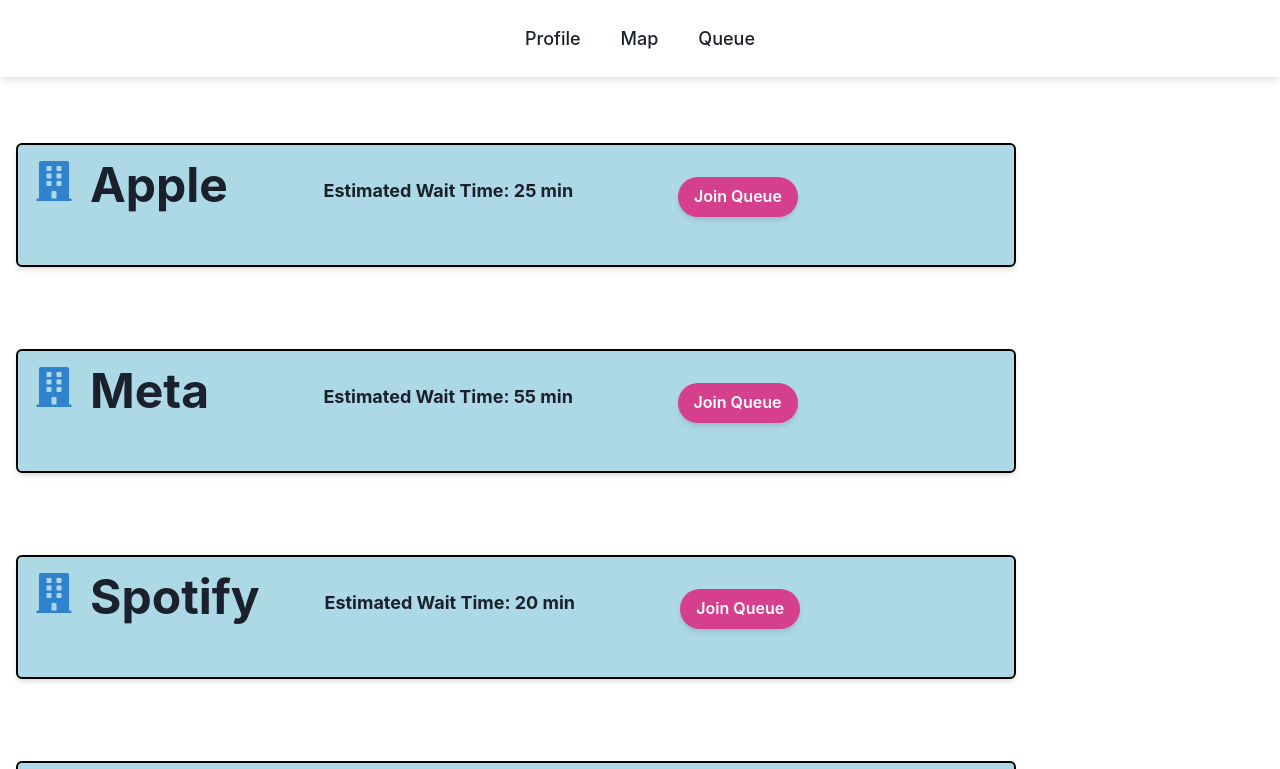
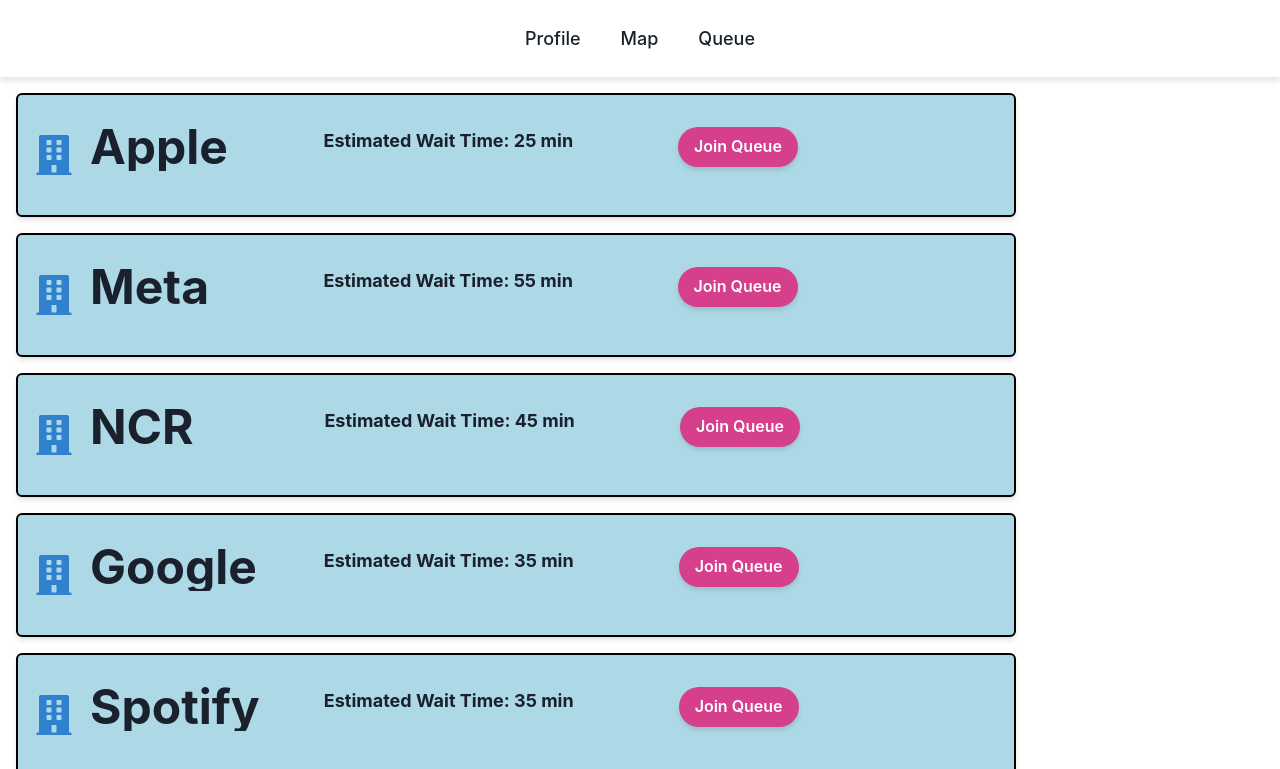
Before and after one commit to pranavsreedhar123/career_queue, a React (Create React App) app in the folder frontend/: page /queue in a window 1280 px wide. Shown: the top 769 px of the page. Built offline with nearby package versions, Linux system fonts and the light colour scheme.

Commit message:
AppJS CompanyQueue Changes

```diff
--- a/frontend/src/App.js
+++ b/frontend/src/App.js
@@ -1,6 +1,7 @@
 import logo from './logo.svg';
 import './App.css';
 import * as React from 'react'
+
 
 // 1. import `ChakraProvider` component
 import { ChakraProvider } from '@chakra-ui/react'
--- a/frontend/src/CompanyQueue.js
+++ b/frontend/src/CompanyQueue.js
@@ -1,21 +1,14 @@
-import React, { useRef, useState } from "react";
-import theme from "./theme";
+import React, { useState, useEffect } from "react";
 import Navbar from "./components/Navbar";
 import {
     Box,
-    VStack,
-    HStack,
+    SimpleGrid,
+    Heading,
     Text,
-    Image,
     Button,
-    SimpleGrid,
-    Input,
+    Icon,
     useToast,
-    Heading,
-    Badge,
-    Icon
 } from "@chakra-ui/react";
-import { FaList } from "react-icons/fa";
 import { FaBuilding } from "react-icons/fa";
 
 const companies = [
@@ -34,206 +27,178 @@
         "Wait Time": "55 min"
     },
     {
-        "Company Name": "Spotify",
+        "Company Name": "NCR",
         "Location": "A2",
         "Logo": "",
-        "Number of People": 4,
-        "Wait Time": "20 min"
+        "Number of People": 9,
+        "Wait Time": "45 min"
     },
     {
         "Company Name": "Google",
         "Location": "B0",
         "Logo": "",
-        "Number of People": 6,
-        "Wait Time": "30 min"
+        "Number of People": 7,
+        "Wait Time": "35 min"
     },
     {
-        "Company Name": "Verizon",
+        "Company Name": "Spotify",
         "Location": "B1",
         "Logo": "",
-        "Number of People": 3,
-        "Wait Time": "15 min"
+        "Number of People": 7,
+        "Wait Time": "35 min"
     },
     {
         "Company Name": "Bose",
         "Location": "B2",
         "Logo": "",
-        "Number of People": 8,
-        "Wait Time": "40 min"
-    },
-    {
-        "Company Name": "Sony",
-        "Location": "C0",
-        "Logo": "",
-        "Number of People": 3,
-        "Wait Time": "15 min"
-    },
-    {
-        "Company Name": "NCR",
-        "Location": "C1",
-        "Logo": "",
-        "Number of People": 9,
-        "Wait Time": "45 min"
-    },
-    {
-        "Company Name": "Tesla",
-        "Location": "C2",
-        "Logo": "",
-        "Number of People": 3,
-        "Wait Time": "15 min"
+        "Number of People": 6,
+        "Wait Time": "30 min"
     }
 ];
 
-function CompanyQueue({ companyName, avgWaitTimePerPerson }) {
-    const [queue, setQueue] = useState([]);
+function CompanyQueue() {
+    const [joinedCompany, setJoinedCompany] = useState({}); // Track if the user has joined a queue for each company
+    const [timers, setTimers] = useState({}); // Track timers for each company
+    const toast = useToast(); // Initialize toast for notifications
 
-    const joinQueue = (personName, company) => {
-        setQueue((prevQueue) => [...prevQueue, personName]);
-        console.log(`${personName} has joined the queue for ${company}.`);
+    // Load the joined company data and timers from localStorage when the component mounts
+    useEffect(() => {
+        const savedQueue = JSON.parse(localStorage.getItem("joinedQueue")) || {};
+        const savedTimers = JSON.parse(localStorage.getItem("timers")) || {};
+
+        setJoinedCompany(savedQueue);
+        setTimers(savedTimers);
+
+        // Start timers for any existing entries
+        Object.keys(savedTimers).forEach((company) => {
+            const timeLeft = savedTimers[company].timeLeft;
+            if (timeLeft > 0) {
+                startTimer(company, timeLeft);
+            }
+        });
+
+        return () => {
+            // Cleanup any timers when the component unmounts
+            Object.keys(timers).forEach(company => {
+                clearInterval(timers[company]?.interval);
+            });
+        };
+    }, []);
+
+    const joinQueue = (companyName) => {
+        const waitTimeInSeconds = parseInt(companies.find(company => company["Company Name"] === companyName)["Wait Time"]) * 60; // Convert wait time to seconds
+
+        // Mark the company as joined and save to localStorage
+        const updatedJoinedCompany = {
+            ...joinedCompany,
+            [companyName]: true,
+        };
+        setJoinedCompany(updatedJoinedCompany);
+        localStorage.setItem("joinedQueue", JSON.stringify(updatedJoinedCompany));
+
+        // Start the timer for the estimated wait time
+        startTimer(companyName, waitTimeInSeconds);
     };
 
-    const showQueue = (company) => {
-        console.log(`Queue for ${company}:`);
-        queue.forEach((person, index) => {
-            console.log(`${index + 1}. ${person}`);
+    const startTimer = (companyName, waitTimeInSeconds) => {
+        let timeLeft = waitTimeInSeconds;
+
+        // Clear existing timer if it exists
+        if (timers[companyName]) {
+            clearInterval(timers[companyName]?.interval);
+        }
+
+        // Create a new interval
+        const interval = setInterval(() => {
+            timeLeft -= 1;
+
+            // Update timers state
+            setTimers((prevTimers) => {
+                const newTimers = { ...prevTimers, [companyName]: { timeLeft, interval } };
+                localStorage.setItem("timers", JSON.stringify(newTimers)); // Save updated timers to localStorage
+                return newTimers;
             });
+
+            // Notify user when time is up
+            if (timeLeft <= 0) {
+                clearInterval(interval);
+                toast({
+                    title: "It's your turn!",
+                    description: `You are now next in line for ${companyName}.`,
+                    status: "success",
+                    duration: 5000,
+                    isClosable: true,
+                });
+                // Clear timer after alert
+                setTimers((prevTimers) => {
+                    const updatedTimers = { ...prevTimers };
+                    delete updatedTimers[companyName]; // Remove the timer for this company
+                    return updatedTimers;
+                });
+                localStorage.setItem("timers", JSON.stringify({ ...timers, [companyName]: null })); // Update localStorage
+            }
+        }, 1000);
     };
-
-    const showPosition = (personName, company) => {
-        const position = queue.indexOf(personName) + 1;
-        if (position > 0) {
-            console.log(`${personName} is at position ${position} in the queue for ${company}.`);
-        } else {
-            console.log(`${personName} is not in the queue for ${company}.`);
-        }
-    };
-
-    const getPosition = (personName, company) => {
-        const position = queue.indexOf(personName) + 1; // Calculate position (1-based index)
-        return position > 0 ? position : null; // Return null if not found
-        console.log(`${personName} is at position ${position} in the queue for ${company}.`);
-    };
-
-    const estimatedWaitTime = () => {
-        const waitTime = queue.length * avgWaitTimePerPerson;
-        console.log(`Estimated wait time for ${companyName}: ${waitTime} minutes.`);
-    };
-
-    // Call these functions as needed, or create buttons to trigger them
 
     return (
         <div>
             <Navbar />
-            {/* <Box>
-                    <Heading as='h1' size='2xl' noOfLines={1}>{companyName}Google</Heading>
-                    <Button onClick={() => joinQueue('Alice', 'Google')}
-                        bg="#fed7d7" // Soft color
-                        variant="solid"
-                        mt={2} // Margin top for spacing
-                        px={4} // Extra padding for a button-like feel
-                        py={2}
-                        size='sm'
-                        rounded='md'
-                        borderRadius="full" // Rounded edges
-
-                        boxShadow="md" // Shadow for depth
-                        _hover={{
-                            background: "white",
-                            transform: "scale(1.05)"
-                        }}
-                    >
-                        Join Queue
-
-                    </Button>
-
-                    <Button
-                        onClick={() => showQueue('Google')}
-                        leftIcon={<Icon as={FaList} />} // Icon for cuteness
-                        bg="#d2edce" // Soft color
-                        variant="solid"
-                        mt={2} // Margin top for spacing
-                        px={4} // Extra padding for a button-like feel
-                        py={2}
-                        size='sm'
-                        rounded='md'
-                        borderRadius="full" // Rounded edges
-
-                        boxShadow="md" // Shadow for depth
-                        _hover={{
-                            background: "white",
-                            transform: "scale(1.05)"
-                        }}
-                    >
-                        Show Queue</Button>
-
-                    <Box mt={4}>
-                        <Text fontSize="lg" fontWeight="bold">
-                            Estimated Wait Time: {estimatedWaitTime} minutes
-                        </Text>
-                    </Box>
-
-                </Box> */}
-            {companies.map((companies, i) => (
-                <>
-
-                    <Box width="50px" // Width of the square
-                        height="50px" // Height of the square
-                        backgroundColor="white" // Color of the square
-                        borderRadius="md" // Optional: to give rounded corners
-                        display="flex"
-                        justifyContent="center"
-                        alignItems="center"
-                        color="black"
-                        fontFamily="Inter"
-                        fontWeight="bold"
-                    >
-                        {getPosition('Alice')} {/* Display the position */}
-                    </Box>
-
-
+            {companies.map((company, i) => (
                 <Box
+                    key={i}
                     m={4}
                     backgroundColor="lightblue"
                     borderRadius="md"
                     p={4}
                     border="2px solid black"
                     w="100%"
-                        display='flex'
+                    display="flex"
                     maxW="1000px"
                     boxShadow="md"
                 >
-                        <SimpleGrid columns={3} spacing={10} >
+                    <SimpleGrid columns={3} spacing={10}>
                         {/* Column 1: Company Info */}
-                            <Box
-                                display='flex'
-                                slignItems='center'
-                                flexDirection='row'
-                            >
+                        <Box display="flex" alignItems="center" flexDirection="row">
                             <Icon as={FaBuilding} boxSize={10} color="blue.500" mr={4} />
                             <Heading as="h1" size="2xl" noOfLines={1} mb={4}>
-                                    {companies["Company Name"]}
+                                {company["Company Name"]}
                             </Heading>
                         </Box>
+
+                        {/* Column 2: Estimated Wait Time */}
                         <Box mt={4}>
                             <Text fontSize="lg" fontWeight="bold">
-                                    Estimated Wait Time: {companies["Wait Time"]}
+                                Estimated Wait Time: {company["Wait Time"]}
                             </Text>
+
+                            {/* Conditionally render "Joined Queue" if the user has joined */}
+                            {joinedCompany[company["Company Name"]] && (
+                                <Heading as="h3" size="md" color="red.500" mt={2}>
+                                    Joined Queue: {Math.floor(parseInt(company["Wait Time"]) / 5) + 1}
+                                    {timers[company["Company Name"]] && (
+                                        <Text>
+                                            {" "}
+                                            - Time left: {
+                                                Math.floor(timers[company["Company Name"]].timeLeft / 60) || 0
+                                            }:
+                                            {("0" + (timers[company["Company Name"]].timeLeft % 60 || 0)).slice(-2)}
+                                        </Text>
+                                    )}
+                                </Heading>
+                            )}
                         </Box>
 
-
-                            {/* Column 2: Join Queue Button */}
+                        {/* Column 3: Join Queue Button */}
                         <Box
                             p={4}
-                                //   backgroundColor="white"
                             borderRadius="md"
                             display="flex"
                             flexDirection="column"
                             justifyContent="center"
                             alignItems="center"
-
                         >
                             <Button
-                                    onClick={() => joinQueue("Alice", companies["Company Name"])}
+                                onClick={() => joinQueue(company["Company Name"])} // Pass company dynamically
                                 colorScheme="pink"
                                 variant="solid"
                                 px={4}
@@ -242,18 +207,14 @@
                                 boxShadow="md"
                                 _hover={{ bg: "pink.300", transform: "scale(1.05)" }}
                                 mb={4}
+                                disabled={joinedCompany[company["Company Name"]]} // Disable button if already joined
                             >
-                                    Join Queue
+                                {joinedCompany[company["Company Name"]] ? "Joined Queue" : "Join Queue"}
                             </Button>
                         </Box>
                     </SimpleGrid>
                 </Box>
-                    {/* <h1>{companyName} Apple </h1>
-            <button onClick={() => joinQueue('Alice', companyName)}>Join Queue</button>
-            <button onClick={showQueue(companyName)}>Show Queue</button> */}
-                </>
-            ))
-            }
+            ))}
         </div>
     );
 }
```
Also changed, not shown: 2 other files (tests, documents, lock files or other folders). Lines whose indentation alone changed are shown as unchanged.
